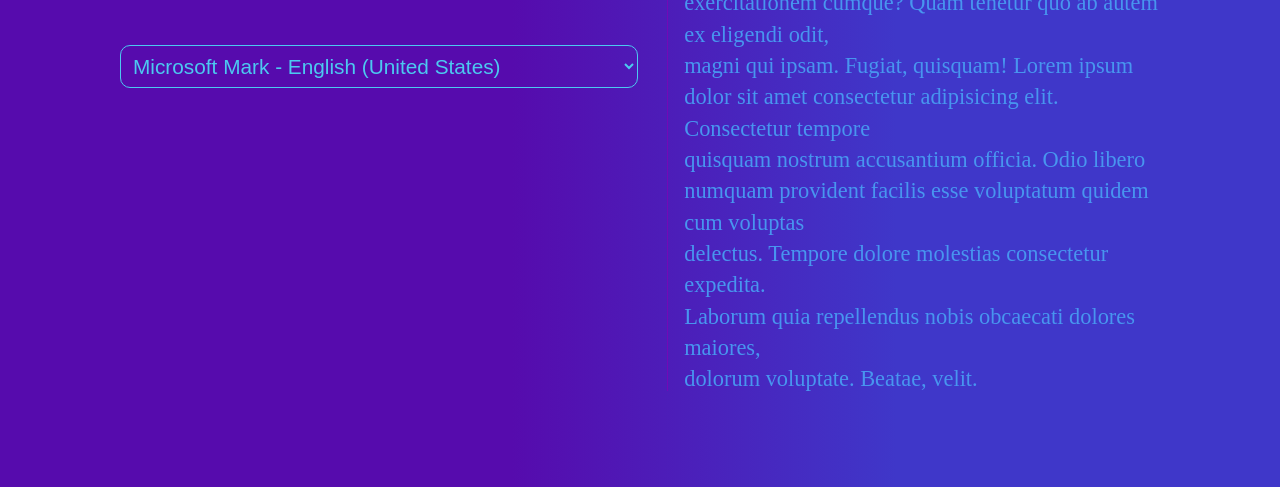
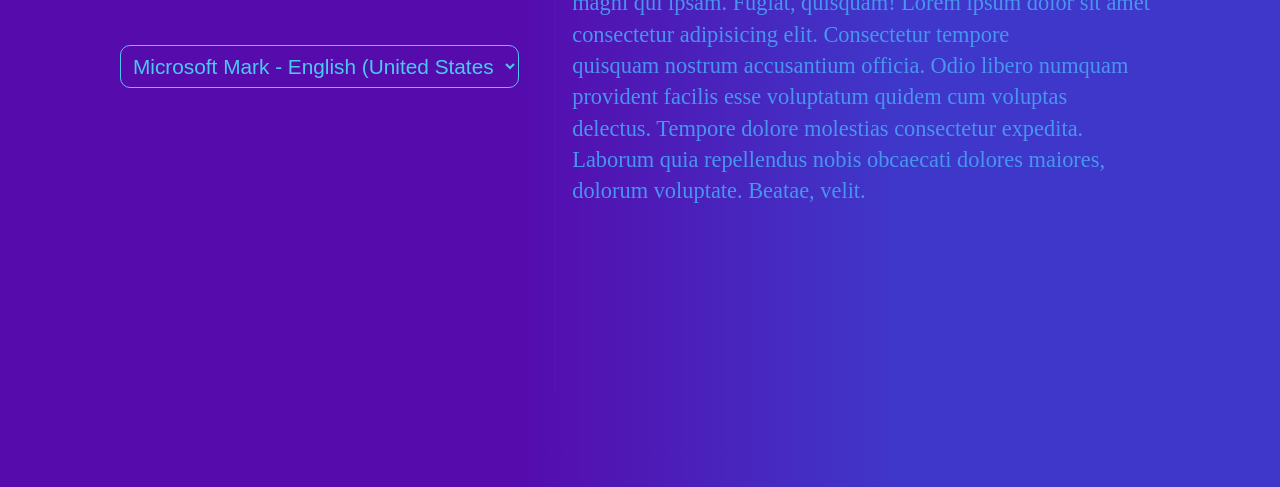
Before and after one commit to Borecjeborec1/Whisper, a website: page client/index.html in a window 1280 px wide. Shown: the part 313-800 px from the top of the page. Drawn offline with Linux system fonts and the light colour scheme.

Commit message:
design + stop

```diff
--- a/client/scripts/script.js
+++ b/client/scripts/script.js
@@ -47,6 +47,7 @@ playBtn.addEventListener("click", () => {
 const stopBtn = document.querySelector(".fa-stop");
 stopBtn.addEventListener("click", () => {
   window.speechSynthesis.cancel();
+  playBtn.className = playBtn.className.replace("fa-pause", "fa-play").replace("start", "");
 })
 
 
--- a/client/styles/styles.scss
+++ b/client/styles/styles.scss
@@ -25,7 +25,7 @@ body {
 
   .left {
     float: left;
-    width: 51%;
+    width: 40%;
     height: 100%;
     text-align: center;
     padding: 1rem;
@@ -79,7 +79,7 @@ body {
 
   .right {
     float: right;
-    width: 49%;
+    width: 59%;
     height: 100%;
     padding: 1rem;
 
@@ -101,5 +101,31 @@ body {
 }
 
 ::-webkit-scrollbar {
-  width: 1px;
+  width: 3px;
 }
+
+::-webkit-scrollbar-track {
+  box-shadow: inset 0 0 5px grey;
+  border-radius: 10px;
+}
+
+::-webkit-scrollbar-thumb {
+  background: #a9a9a9;
+  border-radius: 10px;
+}
+
+@media only screen and(max-width: 1100px) {
+  body {
+    background: linear-gradient(to right, #560bad 30%, #3f37c9 70%);
+  }
+
+  .container {
+    padding: 1rem;
+
+    .left {
+      h1 {
+        font-size: 6rem;
+      }
+    }
+  }
+}
```
Also changed, not shown: client/styles/styles.css.
